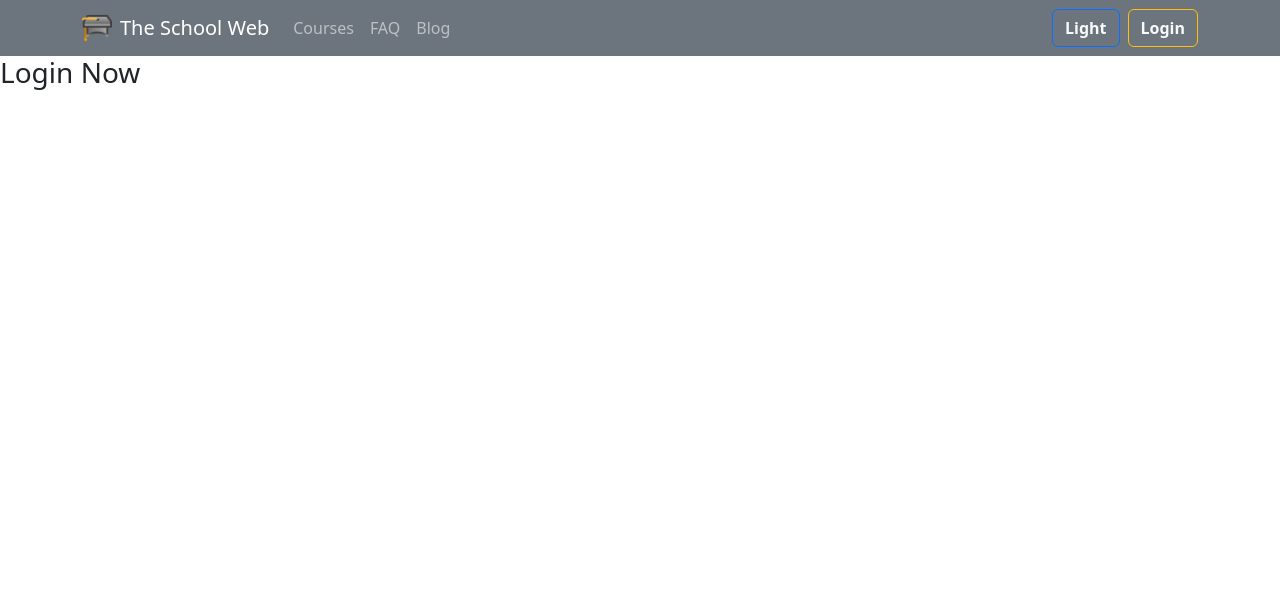
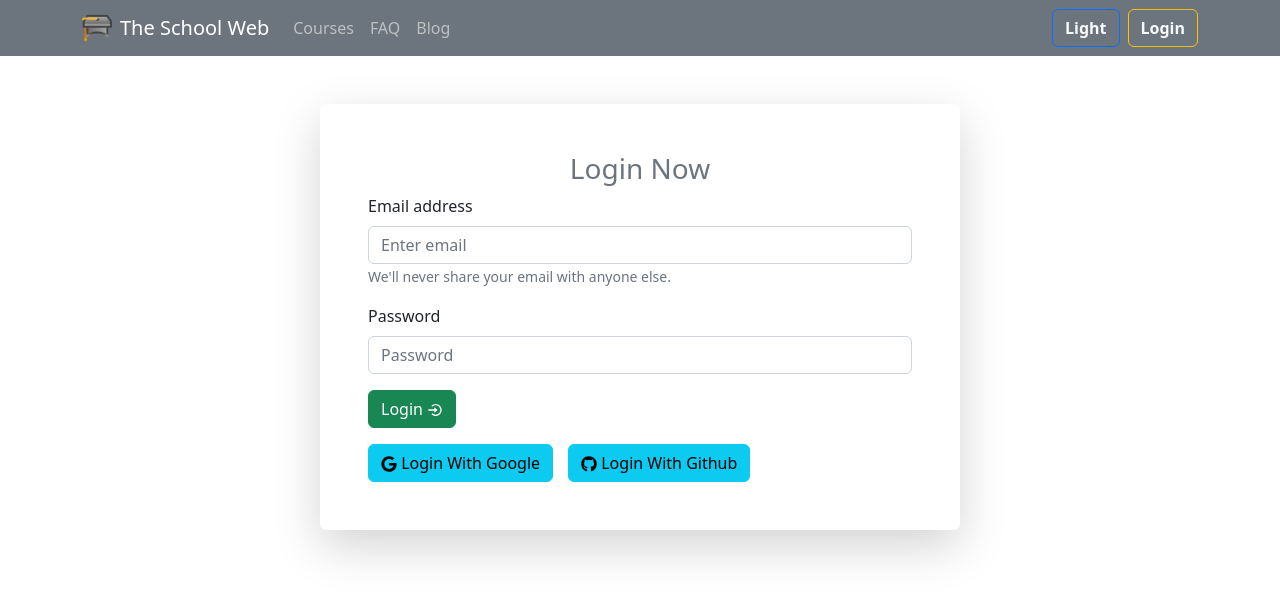
Before and after one commit to KaziAkibRayhan/the-school-web-client, a React (Create React App) app: page /login in a window 1280 px wide. Shown: the top 598 px of the page. Built offline with nearby package versions, Linux system fonts and the light colour scheme.

Commit message:
login page create and design

```diff
--- a/package.json
+++ b/package.json
@@ -3,6 +3,7 @@
   "version": "0.1.0",
   "private": true,
   "dependencies": {
+    "@react-icons/all-files": "^4.1.0",
     "@testing-library/jest-dom": "^5.16.5",
     "@testing-library/react": "^13.4.0",
     "@testing-library/user-event": "^13.5.0",
@@ -11,6 +12,7 @@
     "react": "^18.2.0",
     "react-bootstrap": "^2.6.0",
     "react-dom": "^18.2.0",
+    "react-icons": "^4.7.1",
     "react-router-dom": "^6.4.4",
     "react-scripts": "5.0.1",
     "web-vitals": "^2.1.4"
--- a/src/Pages/LoginAndRegister/Login/Login.js
+++ b/src/Pages/LoginAndRegister/Login/Login.js
@@ -1,9 +1,45 @@
 import React from 'react';
+import Button from 'react-bootstrap/Button';
+import Form from 'react-bootstrap/Form';
+import ButtonGroup from 'react-bootstrap/ButtonGroup';
+import { BiLogInCircle } from "react-icons/bi";
+import { FaGithub, FaGoogle } from "react-icons/fa";
 
 const Login = () => {
+
+
+    const handleSubmitLogin = (event) => {
+        event.preventDefault()
+        const form = event.target
+        const email = form.email.value
+        const password = form.password.value
+        console.log(email, password);
+    }
     return (
-        <div>
-            <h3>Login Now</h3>
+        <div className='w-50 mx-auto shadow-lg p-5 rounded mt-5'>
+            <h3 className='text-center text-secondary'>Login Now</h3>
+            <Form onSubmit={handleSubmitLogin}>
+                <Form.Group className="mb-3" controlId="formBasicEmail">
+                    <Form.Label>Email address</Form.Label>
+                    <Form.Control type="email" name='email' placeholder="Enter email" required />
+                    <Form.Text className="text-muted">
+                        We'll never share your email with anyone else.
+                    </Form.Text>
+                </Form.Group>
+
+                <Form.Group className="mb-3" controlId="formBasicPassword">
+                    <Form.Label>Password</Form.Label>
+                    <Form.Control type="password" name='password' placeholder="Password" required />
+                </Form.Group>
+                <Button variant="success" type="submit">
+                    Login <BiLogInCircle />
+                </Button>
+            </Form>
+
+            <ButtonGroup className='mt-3'>
+                <Button variant="info" className='me-3 rounded'><FaGoogle />  Login With Google</Button>
+                <Button variant="info" className='me-3 rounded'><FaGithub /> Login With Github</Button>
+            </ButtonGroup>
         </div>
     );
 };
--- a/src/Pages/Shared/Header/Header.js
+++ b/src/Pages/Shared/Header/Header.js
@@ -46,7 +46,7 @@ const Header = ({ user }) => {
                         </>
                         <>
                             {
-                                user?.uid ? <Link>{user?.displayName}</Link>
+                                user?.uid ? <Link className="nav-link">{user?.displayName}</Link>
                                     : <Link to={'/login'}>
                                         <Button className='text-light fw-bold' variant="outline-warning">Login</Button>
                                     </Link>
```
Also changed, not shown: 1 other file (tests, documents, lock files or other folders).
